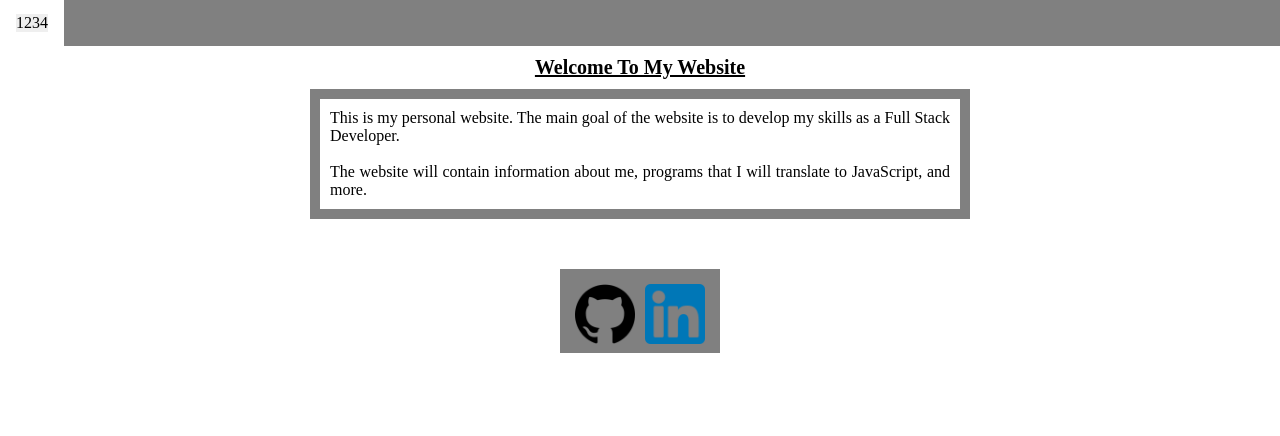
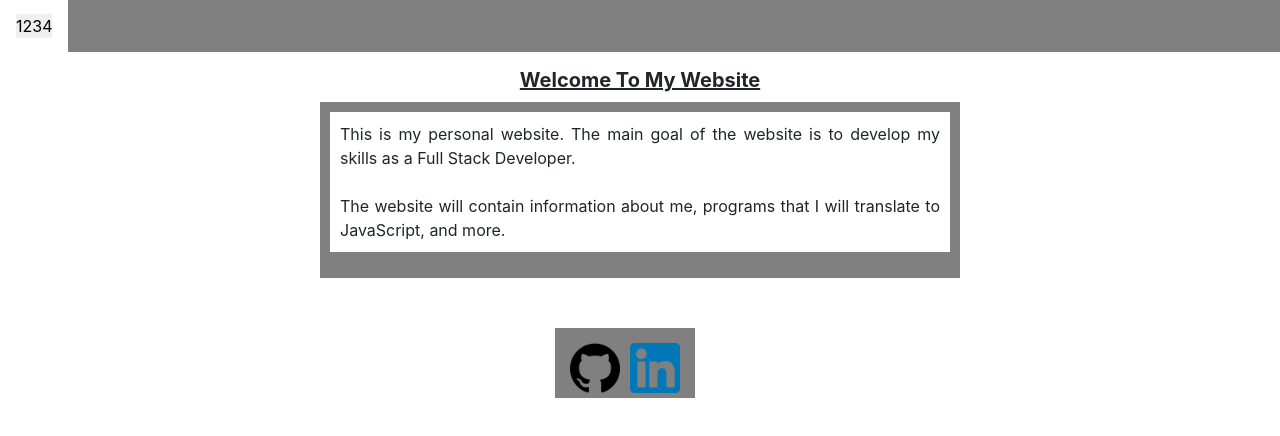
Before and after one commit to 123Rocco123/Personal-Website, a plain HTML site: page index.html in a window 1280 px wide. Drawn offline with nearby package versions, Linux system fonts and the light colour scheme.

Commit message:
Bootstrap Link

```diff
--- a/index.html
+++ b/index.html
@@ -1,6 +1,8 @@
 <!DOCTYPE html>
 <html lang="en" dir="ltr">
     <head>
+    <!-- Link this HTML page to the BootStrap.  -->
+    <link rel="stylesheet" href="https://cdn.jsdelivr.net/npm/bootstrap@4.4.1/dist/css/bootstrap.min.css" integrity="sha384-Vkoo8x4CGsO3+Hhxv8T/Q5PaXtkKtu6ug5TOeNV6gBiFeWPGFN9MuhOf23Q9Ifjh" crossorigin="anonymous">
     <!-- Link the HTML page to the reset page below. -->
     <link rel="stylesheet" href="reset.css">
     <!-- Link this HTML page to the main.css Page.  -->
```
